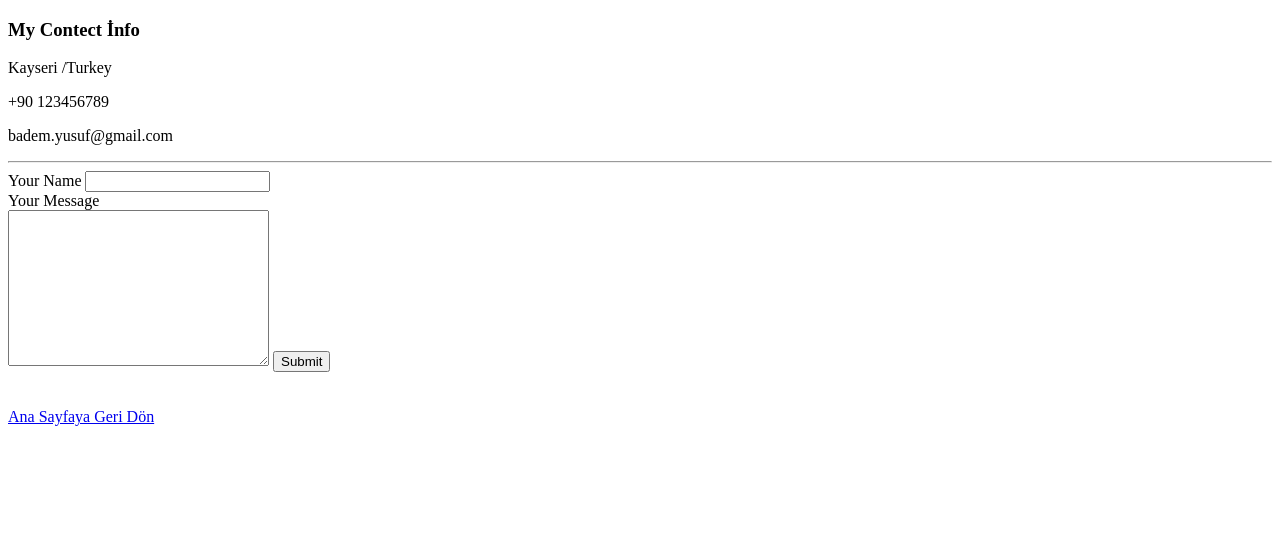
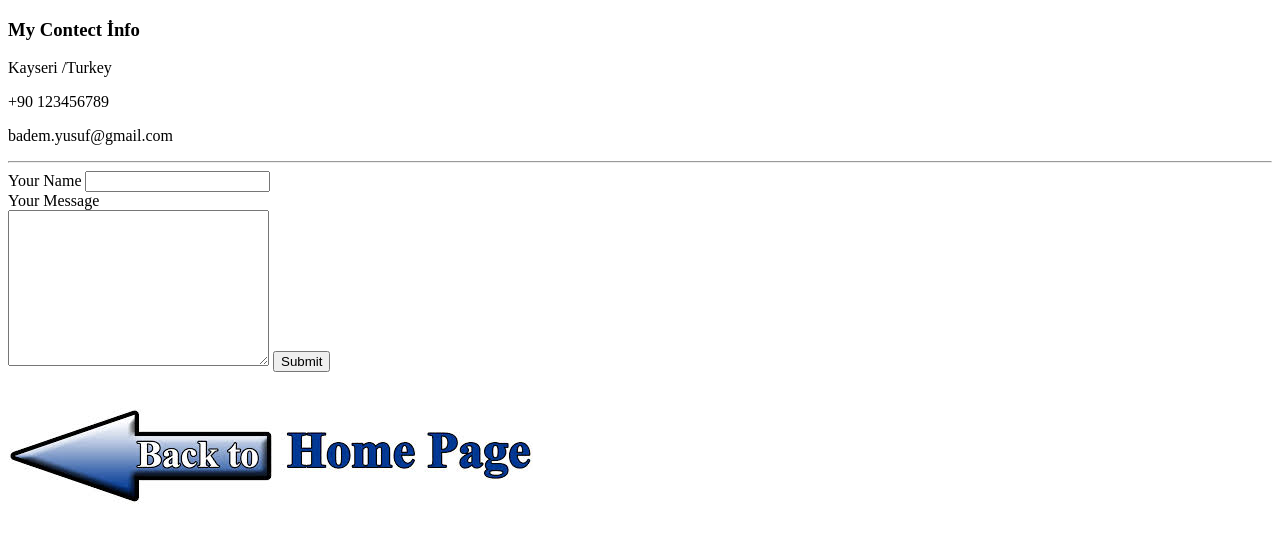
Before and after one commit to yusufbadem/yusufbadem.github.io, a plain HTML site: page MyContectDetail.html in a window 1280 px wide. Drawn offline with Linux system fonts and the light colour scheme.

Commit message:
degişiklikler yapıldı icon eklendi

```diff
--- a/MyContectDetail.html
+++ b/MyContectDetail.html
@@ -24,6 +24,6 @@
     </form>
     <br>
     <br>
-    <a href="index.html">Ana Sayfaya Geri Dön</a>
+    <a href="index.html"><img src="Img/AnaSayfayaDon.png" alt="Ana AnaSayfayaDon"></a>
 </body>
 </html>
```
Also changed, not shown: hobbies.html (+1 -1 lines).
